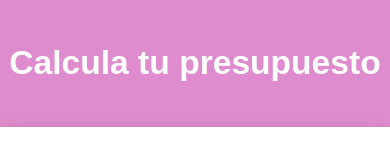
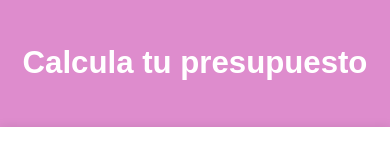
Before and after one commit to Jigaka/presupuesto, a plain HTML site: page index.html in a window 390 px wide. Shown: the top 154 px of the page. Drawn offline with Linux system fonts and the light colour scheme.

Commit message:
Titulo responsivo

```diff
--- a/style.css
+++ b/style.css
@@ -78,7 +78,7 @@ header {
 }
 
 h1 {
-    font-size: 4rem;
+    font-size: 8vw;
 }
 
 p {
@@ -180,11 +180,6 @@ footer {
 @media screen and (max-width: 768px) {
 
 
-
-    h1{
-        font-size: 2.1rem;
-    }
-
     h2 {
         font-size: 3rem;
     }
```
